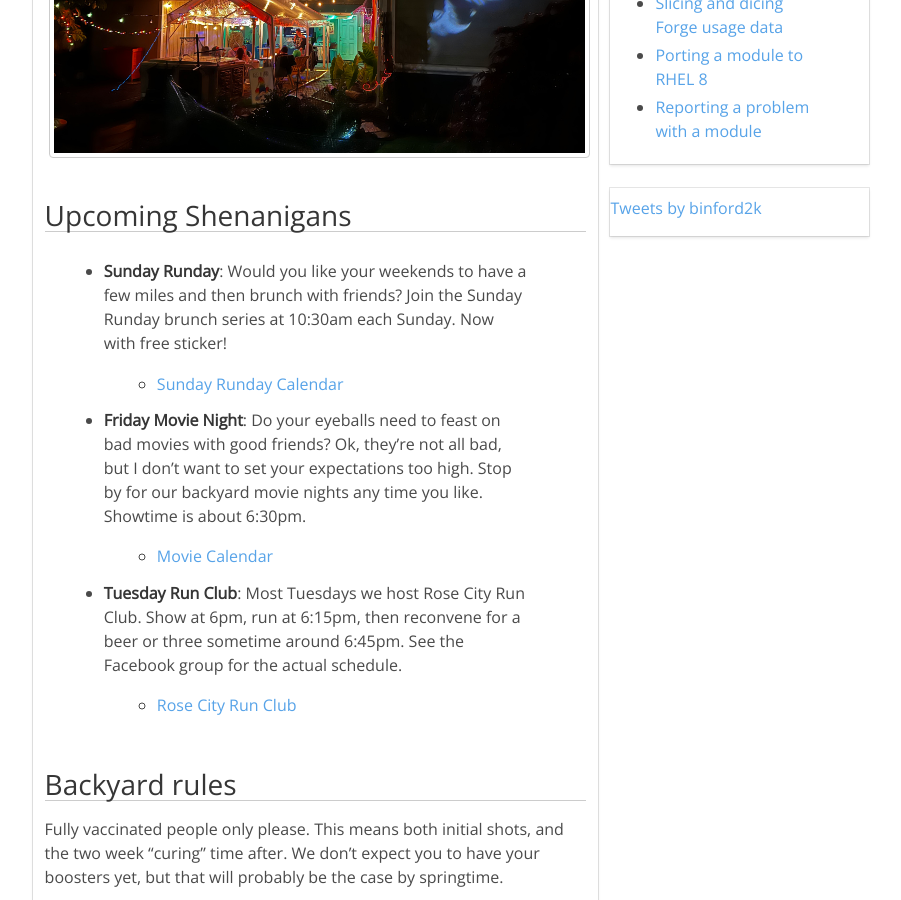
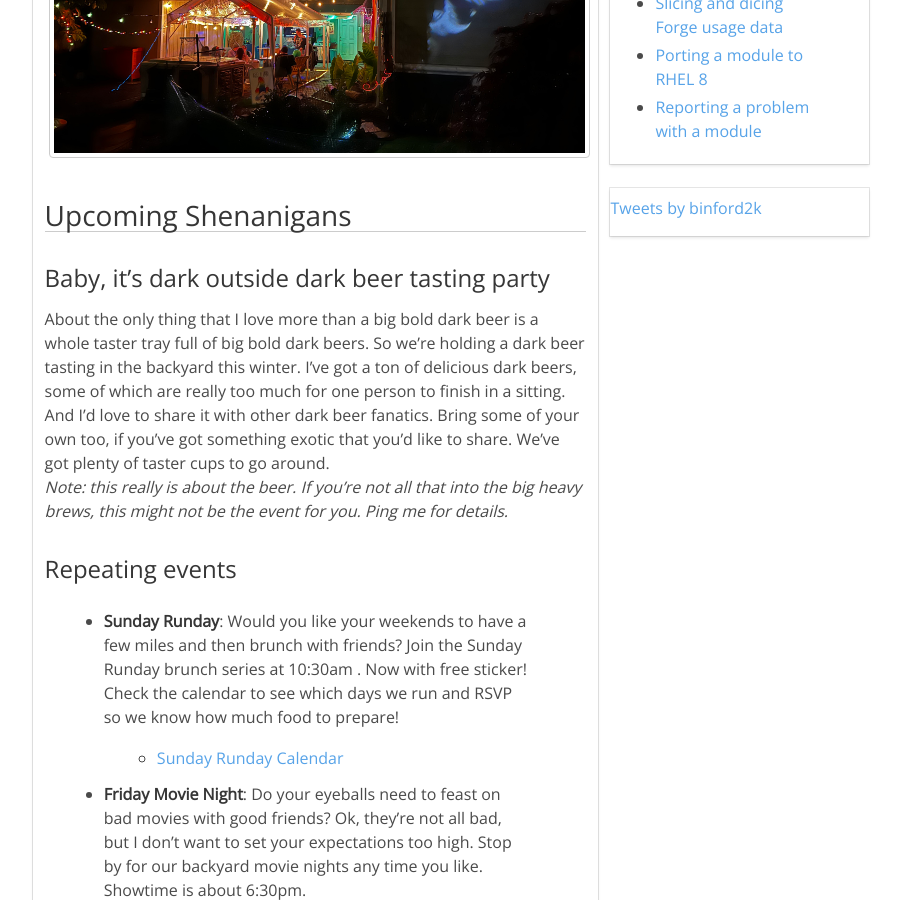
Before and after one commit to binford2k/binford2k.com, a Jekyll site: the page built from backyard.md, in a window 1280 px wide and 900 px high, scrolled down 568 px. Shown: the whole window, without its empty margins (183-1084 px from the left). Built offline with Jekyll 4.4.1, drawn with Linux system fonts in a browser that asks for light colours; comment, search, counter and statistics services are not loaded.

Commit message:
add dark beer tasting

```diff
--- a/backyard.md
+++ b/backyard.md
@@ -16,7 +16,20 @@ invited to bring your own to add to the collective.
 
 ## Upcoming Shenanigans
 
-* **Sunday Runday**: Would you like your weekends to have a few miles and then brunch with friends? Join the Sunday Runday brunch series at 10:30am each Sunday. Now with free sticker!
+### Baby, it's dark outside dark beer tasting party
+
+About the only thing that I love more than a big bold dark beer is a whole
+taster tray full of big bold dark beers. So we're holding a dark beer tasting in
+the backyard this winter. I've got a ton of delicious dark beers, some of which
+are really too much for one person to finish in a sitting. And I'd love to share
+it with other dark beer fanatics. Bring some of your own too, if you've got
+something exotic that you'd like to share. We've got plenty of taster cups to go
+around.<br>
+*Note: this really is about the beer. If you're not all that into the big heavy brews,
+this might not be the event for you. Ping me for details.*
+
+### Repeating events
+* **Sunday Runday**: Would you like your weekends to have a few miles and then brunch with friends? Join the Sunday Runday brunch series at 10:30am . Now with free sticker! Check the calendar to see which days we run and RSVP so we know how much food to prepare!
   * [Sunday Runday Calendar](https://docs.google.com/spreadsheets/d/1vaZP-1-Cidej-ZpI9iUCag8tfy696miAw6JF9BaVmnc/edit?usp=sharing)
 * **Friday Movie Night**: Do your eyeballs need to feast on bad movies with good friends? Ok, they're not all bad, but I don't want to set your expectations too high. Stop by for our backyard movie nights any time you like. Showtime is about 6:30pm.
   * [Movie Calendar](https://docs.google.com/spreadsheets/d/1dvS1hVPiwiNV6u1ZhoIPTQc-Wa7ub_-LjHFjCoU8Yeo/edit?usp=sharing)
```
